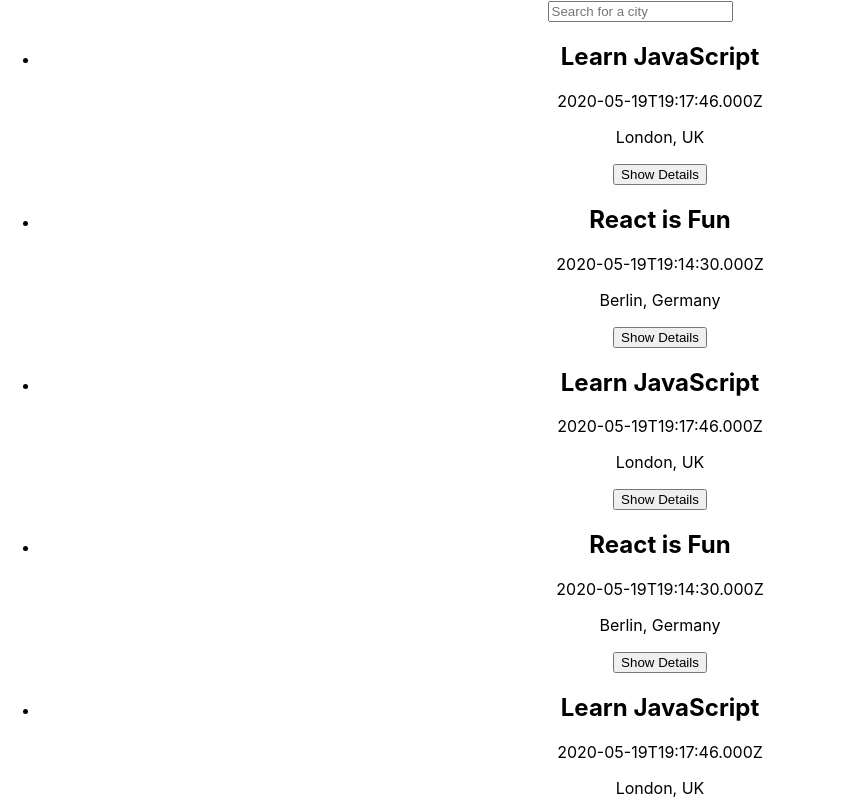
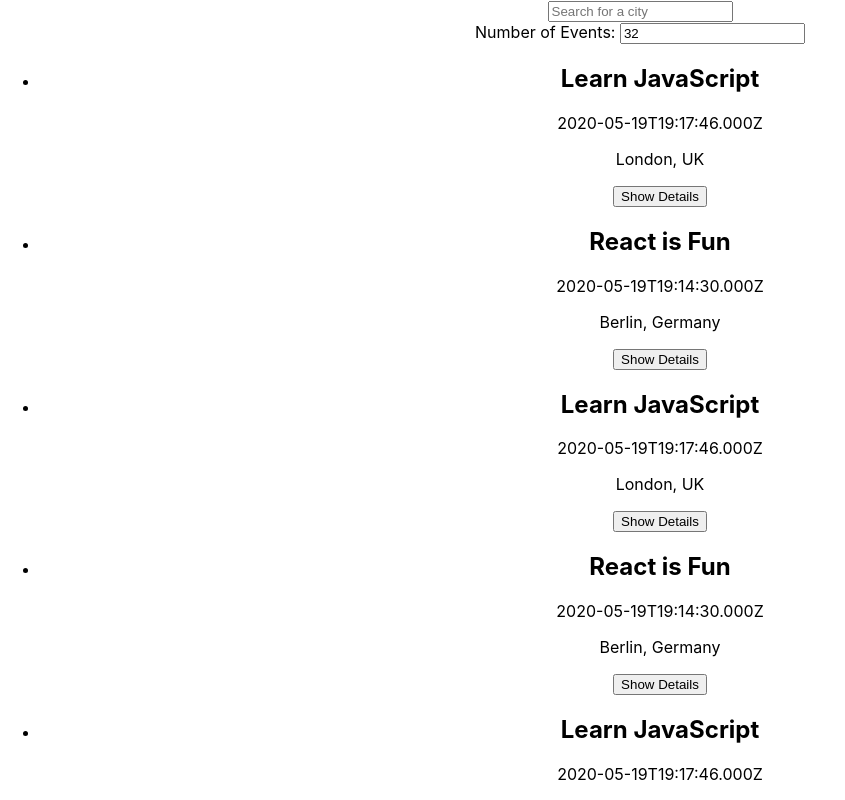
Before and after one commit to oejennings/meet, a React (Create React App) app: page / in a window 1280 px wide. Shown: the top 800 px of the page, without its empty margins (0-845 px from the left). Built offline with nearby package versions, Linux system fonts and the light colour scheme.

Commit message:
updated NumberOfEvents unit tests

```diff
--- a/src/App.js
+++ b/src/App.js
@@ -2,7 +2,7 @@
 import { useEffect, useState } from 'react';
 import CitySearch from './components/CitySearch';
 import EventList from './components/EventList';
-// import NumberOfEvents from './components/NumberOfEvents';
+import NumberOfEvents from './components/NumberOfEvents';
 import { extractLocations, getEvents } from './api'
 
 import './App.css';
@@ -12,21 +12,25 @@ const App = () => {
   const [events, setEvents] = useState([]);
   const [currentNOE, setCurrentNOE] = useState(32);
   const [allLocations, setAllLocations] = useState([]);
+  const [currentCity, setCurrentCity] = useState("See all cities");
 
-   useEffect(() => {
+  useEffect(() => {
     fetchData();
-  }, []);
+  }, [currentCity]);
 
   const fetchData = async () => {
     const allEvents = await getEvents();
-    setEvents(allEvents.slice(0, currentNOE));
+    const filteredEvents = currentCity === "See all cities" ?
+      allEvents :
+      allEvents.filter(event => event.location === currentCity)
+    setEvents(filteredEvents.slice(0, currentNOE));
     setAllLocations(extractLocations(allEvents));
   }
 
   return (
     <div className="App">
-      <CitySearch allLocations={allLocations}/>
-      {/* <NumberOfEvents /> */}
+      <CitySearch allLocations={allLocations} setCurrentCity={setCurrentCity}/>
+      <NumberOfEvents />
       <EventList events={events} />
     </div>
   );
--- a/src/components/NumberOfEvents.js
+++ b/src/components/NumberOfEvents.js
@@ -1,18 +1,28 @@
-const NumberOfEvents = ({ setCurrentNOE, setErrorAlert }) => {
+// src/components/NumberOfEvents.js
+
+import { useState } from "react";
+
+const NumberOfEvents = ({ }) => {
+
+  const [number, setNumber] = useState(32);
+
   const handleInputChanged = (event) => {
     const value = event.target.value;
+    setNumber(value);
+  }
 
   return (
     <div id="number-of-events">
+      <label htmlFor="number-of-events-input">Number of Events: </label>
       <input
         type="text"
-            defaultValue="32"
+        id="number-of-events-input"
+        className="number-of-events-input"
+        value={number}
         onChange={handleInputChanged}
-            data-testid="numberOfEventsInput"
       />
     </div>
   );
-    };
-};
+}
 
 export default NumberOfEvents;
```
Also changed, not shown: 1 other file (tests, documents, lock files or other folders). Lines whose indentation alone changed are shown as unchanged.
